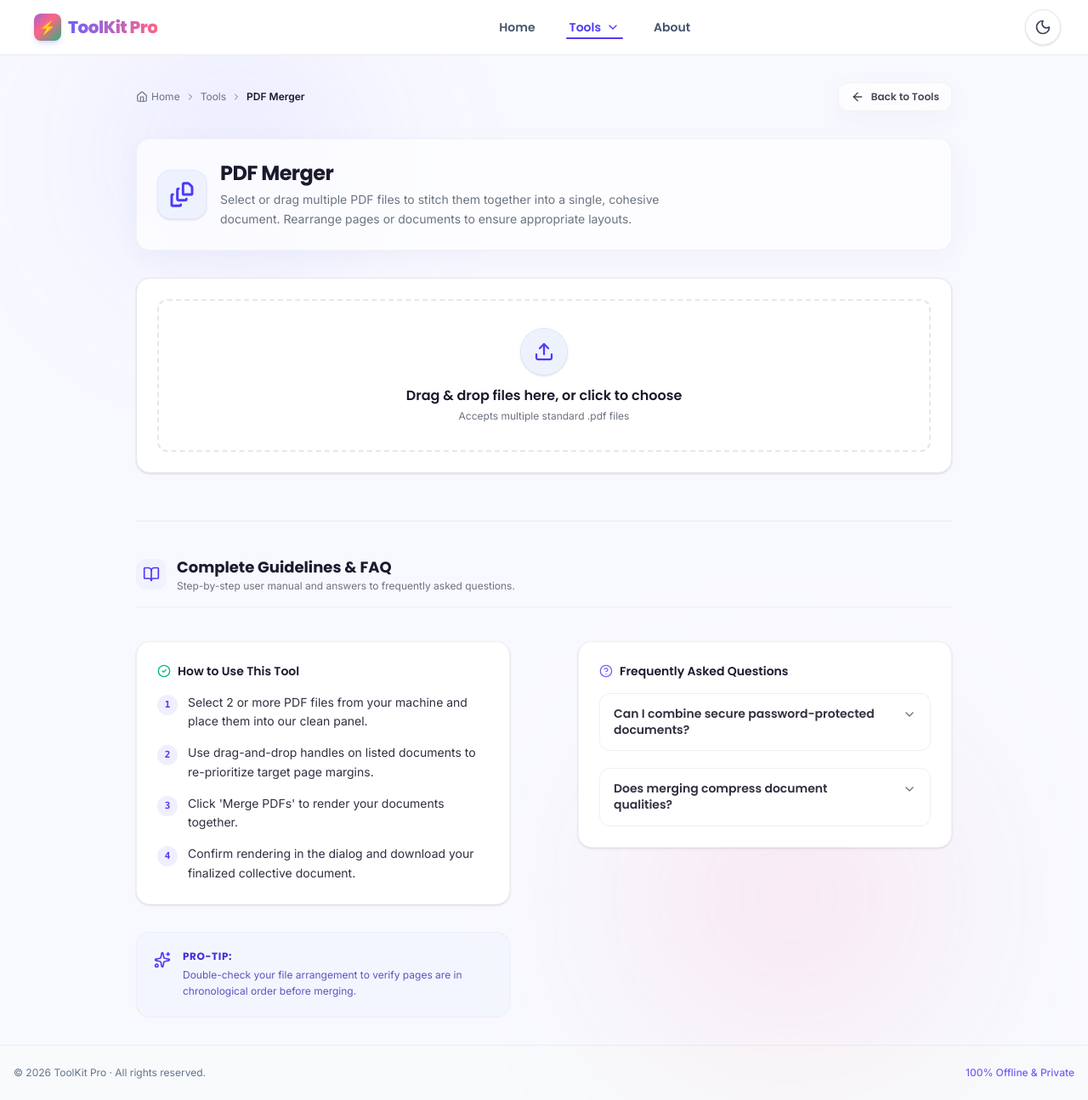
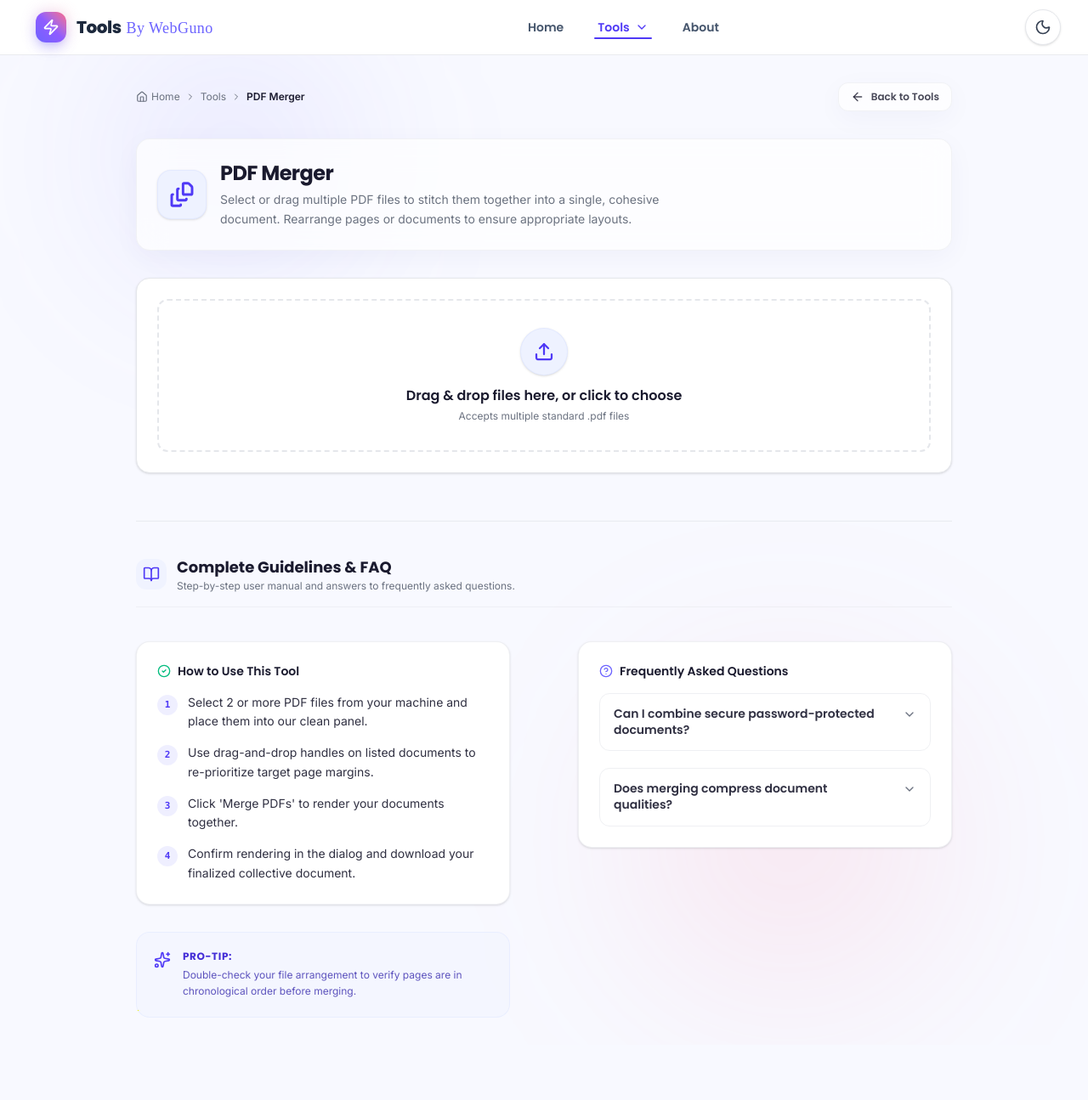
Before and after one commit to mewebguno-arch/toolspro, a React (Vite) app: page /tools/pdf-merger in a window 1280 px wide. Shown: the whole page at 85% size. After the commit the page ends 1230 px from the top, so only its background shows below. Built offline with nearby package versions, Linux system fonts and the light colour scheme.

Commit message:
refactor: update branding and improve performance
- Add "Disney" font family for styling
- Add hardware acceleration container to reduce UI flicker
- Redesign logo and navbar branding
- Remove Footer component from pages

```diff
--- a/src/components/Footer.tsx
+++ /dev/null
@@ -1,16 +0,0 @@
-import React from 'react';
-
-export const Footer: React.FC = () => {
-  const currentYear = new Date().getFullYear();
-
-  return (
-    <footer className="bg-slate-50 dark:bg-[#0C0C14] border-t border-border/60 dark:border-[#2D2D45]/50 py-6 text-center text-xs text-slate-500 dark:text-gray-500 transition-colors duration-300">
-      <div className="max-w-7xl mx-auto px-4 flex flex-col sm:flex-row items-center justify-between gap-3 font-inter">
-        <p>© {currentYear} ToolKit Pro · All rights reserved.</p>
-        <p className="font-medium text-indigo-600/80 dark:text-indigo-400/80">100% Offline & Private</p>
-      </div>
-    </footer>
-  );
-};
-
-export default Footer;
--- a/src/components/Navbar.tsx
+++ b/src/components/Navbar.tsx
@@ -124,15 +124,22 @@ export const Navbar: React.FC = () => {
           {/* Logo */}
           <Link
             to="/"
-            className="flex items-center gap-2 group cursor-pointer focus:outline-none focus:ring-2 focus:ring-indigo-500 rounded-lg px-2 py-1"
-            aria-label="ToolKit Pro home page"
+            className="flex items-center gap-3 group cursor-pointer focus:outline-none focus:ring-2 focus:ring-indigo-500/50 rounded-xl px-2.5 py-1.5 transition-all duration-300"
+            aria-label="tools by webguno"
           >
-            <div className="w-8 h-8 hero-gradient rounded-lg flex items-center justify-center text-white text-base font-bold shadow-md shadow-primary/20 group-hover:scale-105 transition-transform">
-              ⚡
+            <div className="relative w-9 h-9 bg-gradient-to-tr from-[#6C63FF] via-[#8F5BFF] to-[#FF6584] rounded-xl flex items-center justify-center text-white shadow-lg shadow-indigo-500/20 group-hover:scale-105 group-hover:rotate-3 transition-all duration-300 shrink-0">
+              <Zap className="w-5 h-5 text-white fill-white/10 group-hover:fill-white/35 transition-all duration-300" />
+              {/* Subtle back-glow */}
+              <div className="absolute -inset-0.5 bg-gradient-to-tr from-[#6C63FF] to-[#FF6584] rounded-xl blur-sm opacity-25 group-hover:opacity-50 transition duration-300 z-[-1]" />
             </div>
-            <span className="font-poppins font-extrabold text-xl tracking-tight text-gradient">
-              ToolKit Pro
-            </span>
+            <div className="flex items-baseline gap-1.5 select-none">
+              <span className="font-poppins font-black text-slate-800 dark:text-white text-xl tracking-tight leading-none transition-colors">
+                Tools
+              </span>
+              <span className="font-disney text-[18px] tracking-wide text-[#6C63FF] dark:text-[#7C74FF] group-hover:text-[#FF6584] dark:group-hover:text-[#FF7096] leading-none transition-all duration-300">
+                By WebGuno
+              </span>
+            </div>
           </Link>
 
           {/* Desktop Nav */}
@@ -285,9 +292,9 @@ export const Navbar: React.FC = () => {
             animate={{ height: 'auto', opacity: 1 }}
             exit={{ height: 0, opacity: 0 }}
             transition={{ duration: 0.25, ease: 'easeInOut' }}
-            className="lg:hidden overflow-hidden bg-surface border-b border-border/80"
+            className="lg:hidden overflow-hidden bg-surface border-b border-border/80 hardware-accelerated-container"
           >
-            <div className="px-4 pt-2 pb-6 space-y-4">
+            <div className="px-4 pt-2 pb-6 space-y-4 hardware-accelerated-container">
               {/* Home & About Links on Mobile */}
               <div className="grid grid-cols-2 gap-2">
                 <Link
--- a/src/components/ToolPageWrapper.tsx
+++ b/src/components/ToolPageWrapper.tsx
@@ -22,7 +22,6 @@ import {
   Sparkles
 } from 'lucide-react';
 import Navbar from './Navbar';
-import Footer from './Footer';
 import { toolHelpData } from '../data/toolHelpData';
 
 interface ToolPageWrapperProps {
@@ -271,9 +270,6 @@ export const ToolPageWrapper: React.FC<ToolPageWrapperProps> = ({
 
       </main>
 
-      {/* Dynamic Footer */}
-      <Footer />
-
     </div>
   );
 };
--- a/src/index.css
+++ b/src/index.css
@@ -1,10 +1,13 @@
 @import "tailwindcss";
+@import url('https://fonts.googleapis.com/css2?family=Walter+Turncoat&family=Pacifico&display=swap');
+@import url('https://fonts.cdnfonts.com/css/waltograph');
 
 @variant dark (&:where(.dark, .dark *));
 
 @theme {
   --font-poppins: "Poppins", sans-serif;
   --font-inter: "Inter", sans-serif;
+  --font-disney: "Waltograph", "Waltograph UI", "Walter Turncoat", "Pacifico", cursive;
 
   --color-background: var(--background);
   --color-surface: var(--surface);
@@ -159,3 +162,14 @@
     display: flex !important;
   }
 }
+
+/* Prevent layout or height-transition flickering on budget mobile GPUs (e.g., Samsung Galaxy F05 in Chrome) */
+.hardware-accelerated-container {
+  -webkit-backface-visibility: hidden;
+  backface-visibility: hidden;
+  -webkit-transform: translate3d(0, 0, 0);
+  transform: translate3d(0, 0, 0);
+  -webkit-perspective: 1000;
+  perspective: 1000;
+  will-change: transform, opacity, height;
+}
--- a/src/pages/Home.tsx
+++ b/src/pages/Home.tsx
@@ -1,7 +1,6 @@
 import React from 'react';
 import Navbar from '../components/Navbar';
 import ToolsGrid from '../components/ToolsGrid';
-import Footer from '../components/Footer';
 
 export const Home: React.FC = () => {
   return (
@@ -12,8 +11,6 @@ export const Home: React.FC = () => {
       <main className="flex-grow">
         <ToolsGrid />
       </main>
-
-      <Footer />
     </div>
   );
 };
```
